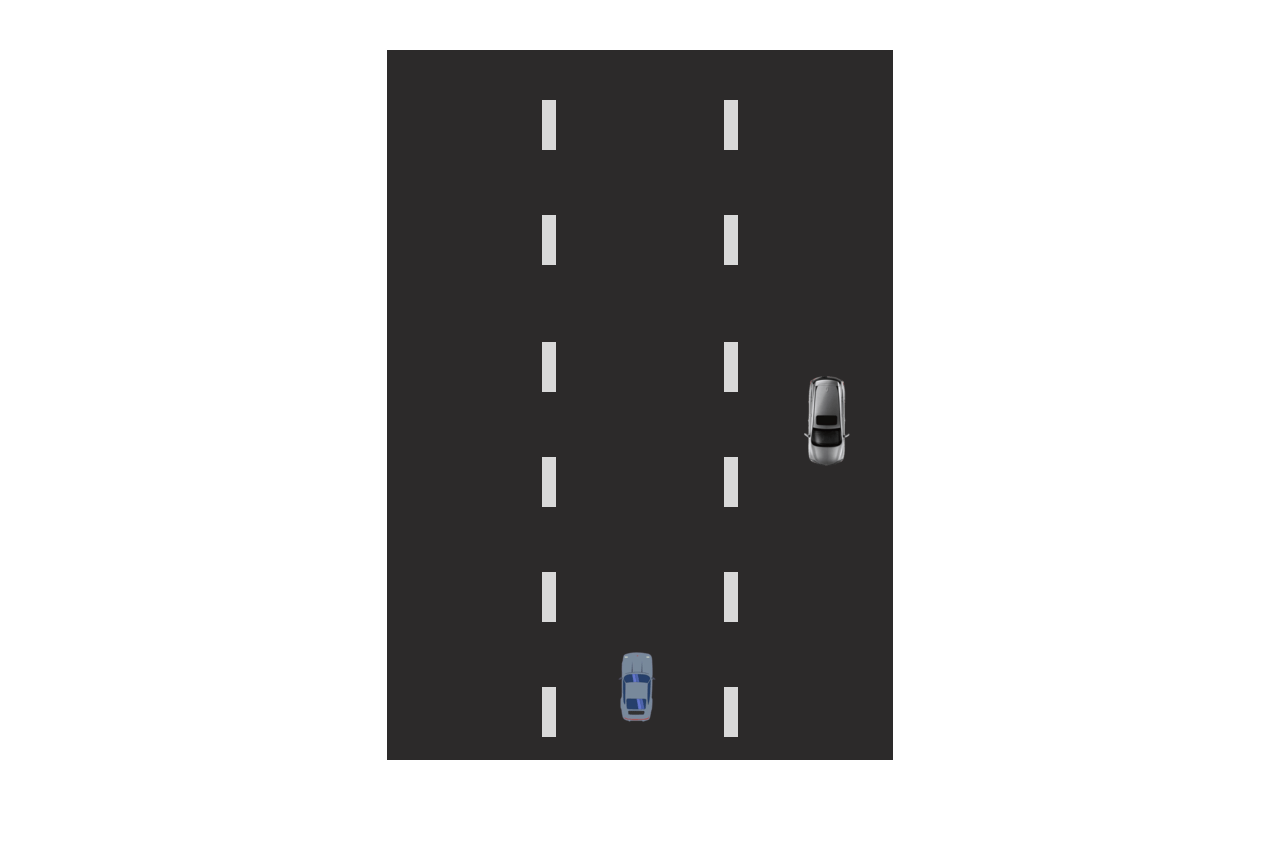
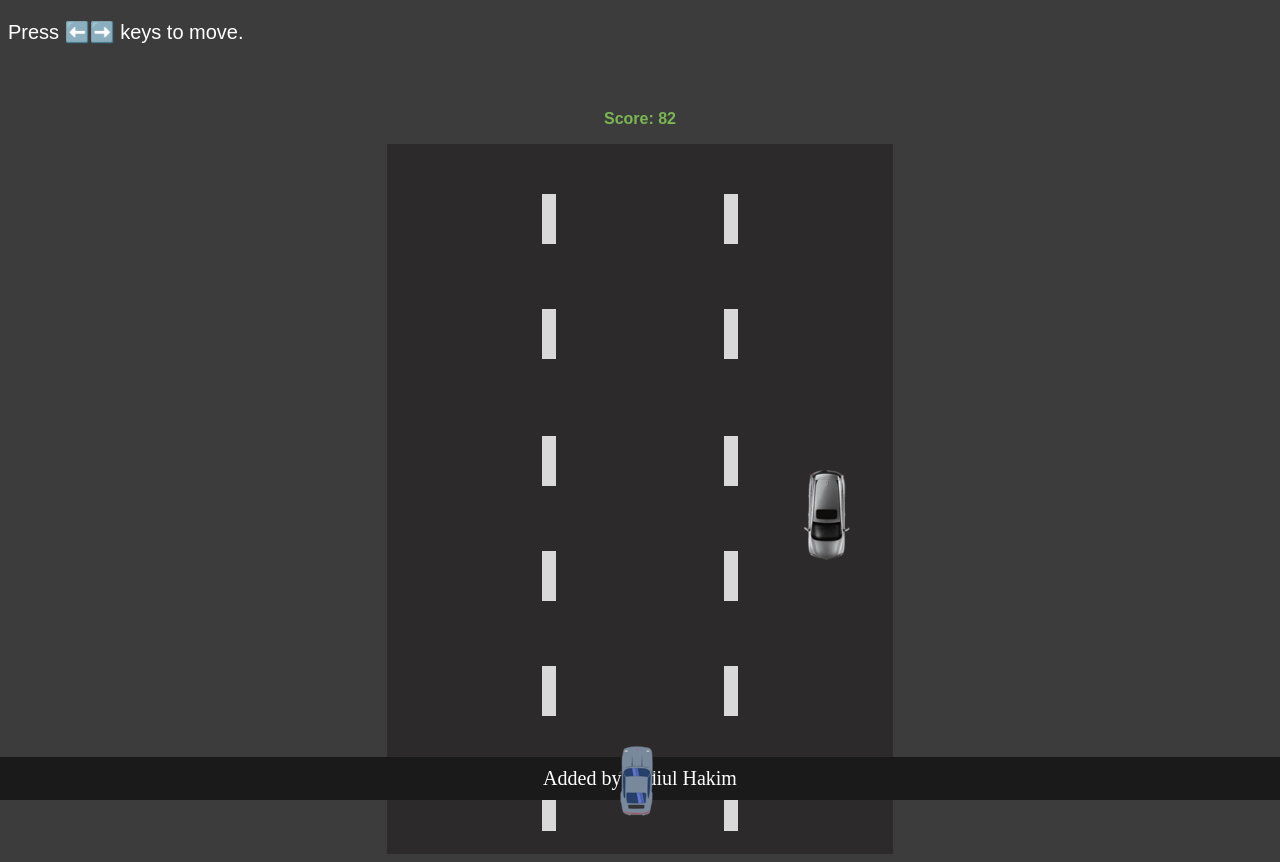
Before and after one commit to sadiul-hakim/My-Portfolio, a plain HTML site: page projects/Car/index.html in a window 1280 px wide. Before the commit the page ends 800 px from the top, so only its background shows below. Drawn offline with Linux system fonts and the light colour scheme.

```diff
--- a/projects/Car/game.js
+++ b/projects/Car/game.js
@@ -1,8 +1,10 @@
 const myCar = document.getElementById("myCar");
 const road = document.getElementById("road");
+const score = document.getElementById("score");
 
 const carList = [];
 let gameOver = false;
+let scoreNum = 0;
 
 // Set initial position
 let carX = 210; // pixels from the left
@@ -25,6 +27,8 @@ document.addEventListener("keydown", (e) => {
 let movementInterval = setInterval(() => {
     if (gameOver) return;
 
+    score.innerText = "Score: "+scoreNum;
+
     for (let car of carList) {
         // Get bounding boxes
         let myCarRect = myCar.getBoundingClientRect();
@@ -43,6 +47,8 @@ let movementInterval = setInterval(() => {
             break;
         }
     }
+
+    scoreNum++;
 }, 60);
 
 // Move Car
--- a/projects/Car/index.html
+++ b/projects/Car/index.html
@@ -5,12 +5,17 @@
     <meta name="viewport" content="width=device-width, initial-scale=1">
     <title>Car Game</title>
     <style>
-        :root{
-            --road-with:506px;
-            --road-height:710px;
-            --car-width:80px;
-            --car-height:145px;
+        :root {
+            --road-with: 506px;
+            --road-height: 710px;
+            --car-width: 80px;
+            --car-height: 145px;
         }
+
+        body{
+            background: #3c3c3d;
+        }
+
         #road {
             position: relative;
             width: var(--road-with);
@@ -18,11 +23,14 @@
             background-image: url("img/road.png");
             overflow: hidden;
         }
-        .container{
+
+        .container {
             width: 90%;
             margin: 50px auto 0;
             display: flex;
             justify-content: center;
+            flex-direction: column;
+            align-items: center;
         }
 
         #myCar {
@@ -64,14 +72,46 @@
             position: absolute;
             top: 0;
         }
+
+        #guide {
+            font-size: 20px;
+            font-weight: 500;
+            font-family: Arial, Helvetica, sans-serif;
+            color: white;
+        }
+
+        #score {
+            font-size: 16px;
+            font-weight: 700;
+            font-family: Arial, Helvetica, sans-serif;
+            color: #7ab653;
+        }
+        footer{
+            position: absolute;
+            bottom: 0;
+            left: 0;
+            right: 0;
+            background: #1a1a1a;
+            color: white;
+            text-align: center;
+            font-size: 20px;
+            padding: 10px;
+        }
     </style>
 </head>
 <body>
+<div id="guide">
+    <p>Press ⬅️➡️ keys to move.</p>
+</div>
 <div class="container">
+    <p id="score"></p>
     <div id="road">
         <div id="myCar"></div>
     </div>
 </div>
+<footer>
+    Added by Sadiul Hakim
+</footer>
 </body>
 <script src="game.js">
 </script>
```
